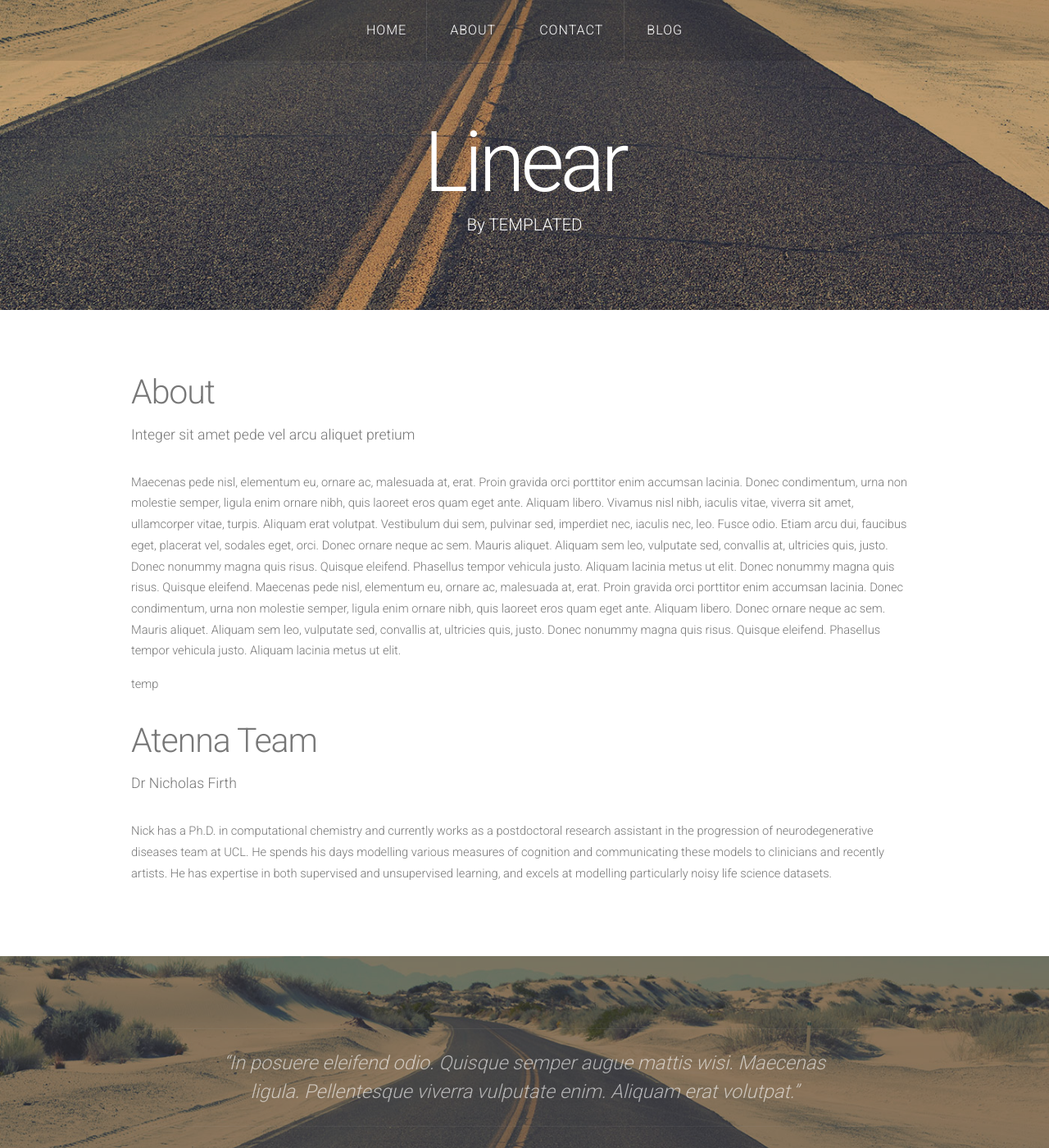
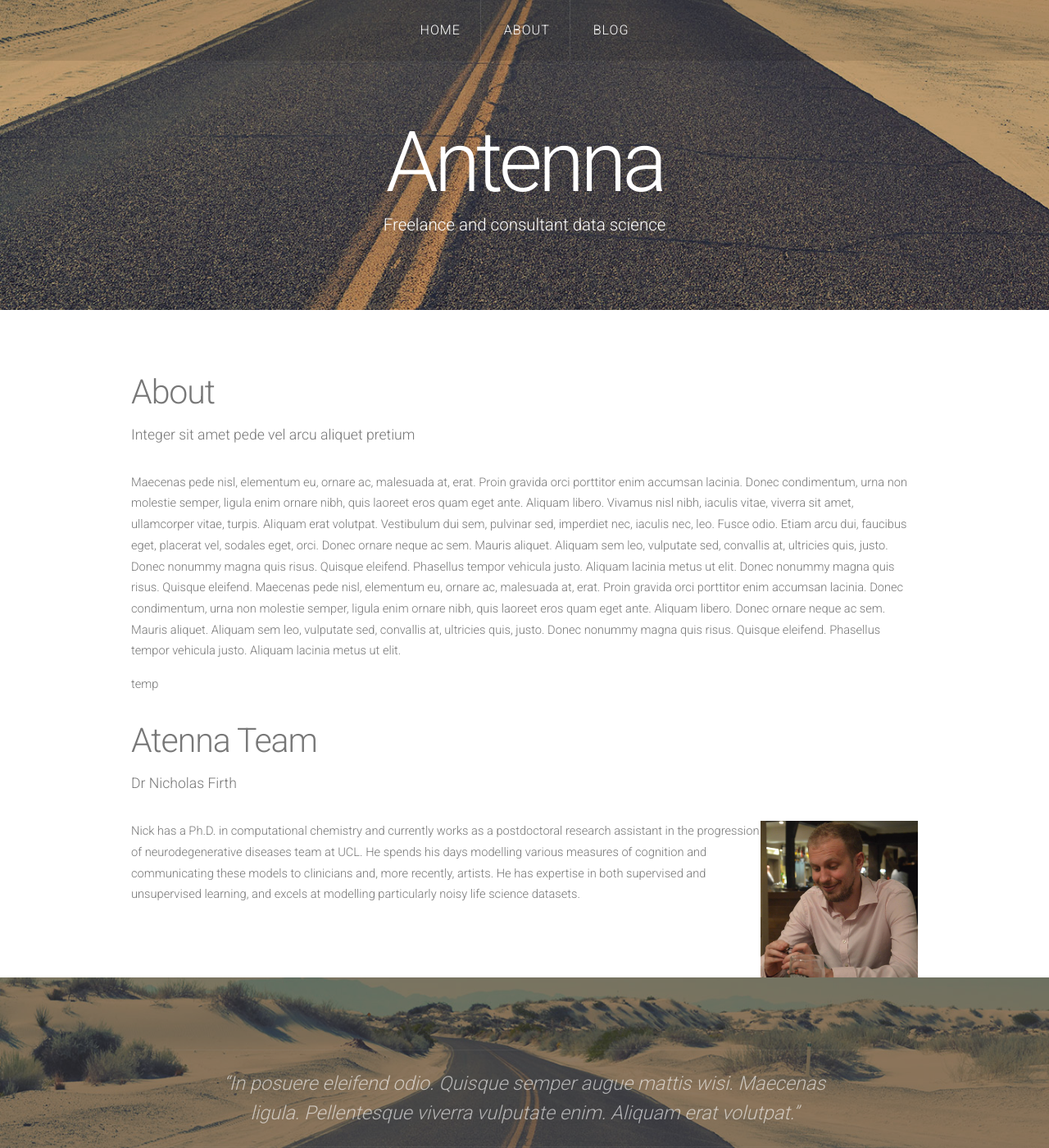
Before and after one commit to ncfirth/recoveringMathmo.github.io, a Jekyll site: the page built from about.html, in a window 1280 px wide and 1400 px high. Shown: the whole window at 82% size. Built offline with Jekyll 4.4.1, drawn with Linux system fonts in a browser that asks for light colours; nearby versions of some CDN libraries.

Commit message:
remove contact

```diff
--- a/_includes/nav.html
+++ b/_includes/nav.html
@@ -5,7 +5,7 @@
 			{% assign current = page.url | downcase | split: '/' %}
 			<li {% if current[1] == 'index.html' %}class='current'{% endif %}><a href="/index.html">Home</a></li>
 			<li {% if current[1] == 'about.html' %}class='current'{% endif %}><a href="/about.html">About</a></li>
-			<li {% if current[1] == 'contact.html' %}class='current'{% endif %}><a href="/contact.html">Contact</a></li>
+			<!-- <li {% if current[1] == 'contact.html' %}class='current'{% endif %}><a href="/contact.html">Contact</a></li> -->
 			<li {% if current[1] == 'blog' %}class='current'{% endif %}><a href="/blog">Blog</a></li>
 		</ul>
 	</nav>
--- a/_layouts/default.html
+++ b/_layouts/default.html
@@ -6,7 +6,7 @@ Released for free under the Creative Commons Attribution 3.0 license (templated.
 -->
 <html>
 <head>
-	<title>Linear by TEMPLATED</title>
+	<title>Antenna DS</title>
 	<meta http-equiv="content-type" content="text/html; charset=utf-8" />
 	<meta name="description" content="" />
 	<meta name="keywords" content="" />
@@ -30,8 +30,8 @@ Released for free under the Creative Commons Attribution 3.0 license (templated.
 
 			<!-- Logo -->
 			<div id="logo">
-				<h1><a href="#">Linear</a></h1>
-				<span class="tag">By TEMPLATED</span>
+				<h1><a href="#">Antenna</a></h1>
+				<span class="tag">Freelance and consultant data science</span>
 			</div>
 		</div>
 	</div>
--- a/about.html
+++ b/about.html
@@ -19,7 +19,8 @@ layout: default
 					<h2>Atenna Team</h2>
 					<span class="byline">Dr Nicholas Firth</span>
 				</header>
-				<p>Nick has a Ph.D. in computational chemistry and currently works as a postdoctoral research assistant in the progression of neurodegenerative diseases team at UCL. He spends his days modelling various measures of cognition and communicating these models to clinicians and recently artists. He has expertise in both supervised and unsupervised learning, and excels at modelling particularly noisy life science datasets.</p>
+				<img src="/assets/images/me.jpg" alt="Nicholas C. Firth" style="float: right;width: 20%;height: 20%">
+				<p>Nick has a Ph.D. in computational chemistry and currently works as a postdoctoral research assistant in the progression of neurodegenerative diseases team at UCL. He spends his days modelling various measures of cognition and communicating these models to clinicians and, more recently, artists. He has expertise in both supervised and unsupervised learning, and excels at modelling particularly noisy life science datasets.</p>
 			</section>
 		</div>
 	</div>
```
Also changed, not shown: assets/images/me.jpg (added), 2 other files.
